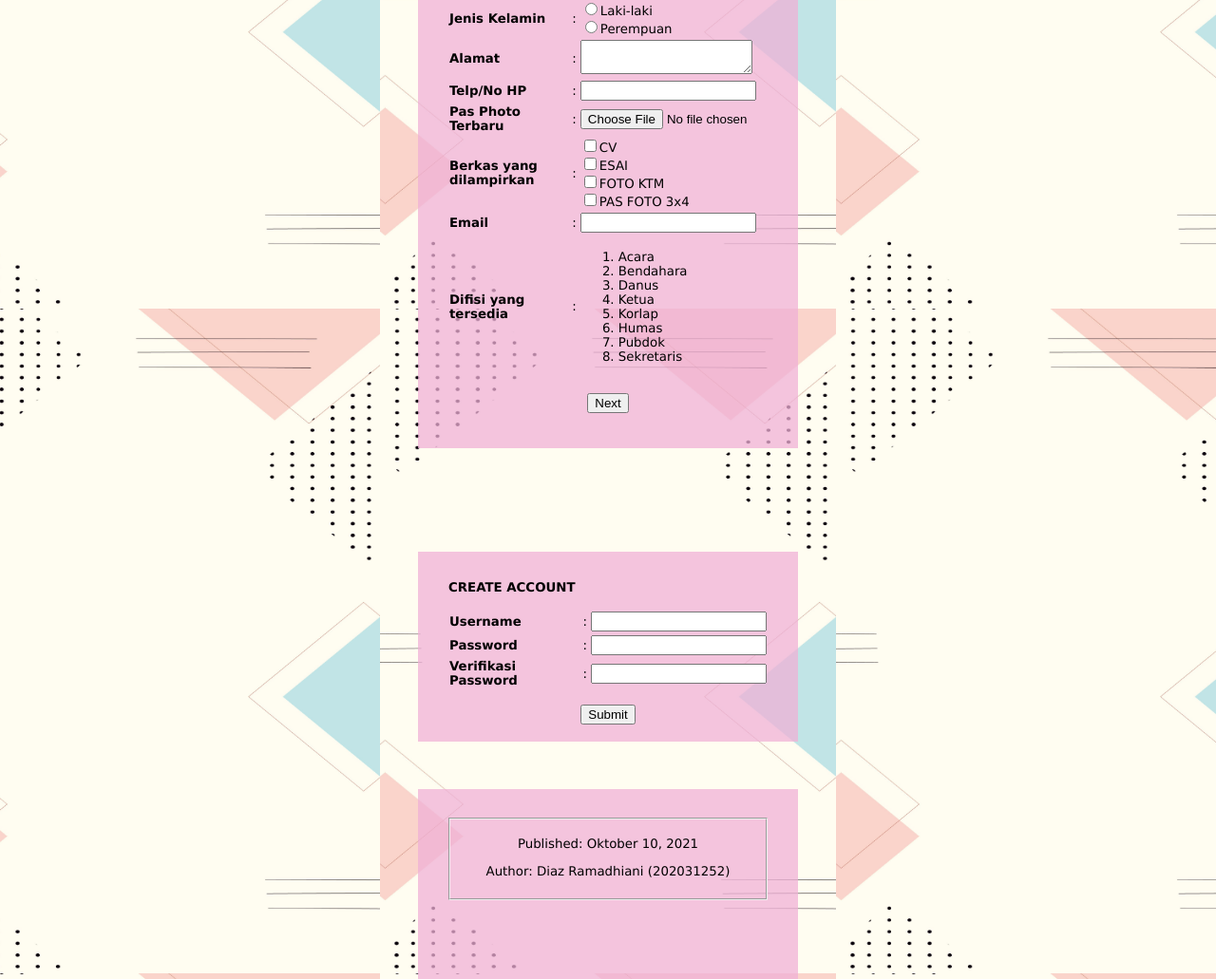
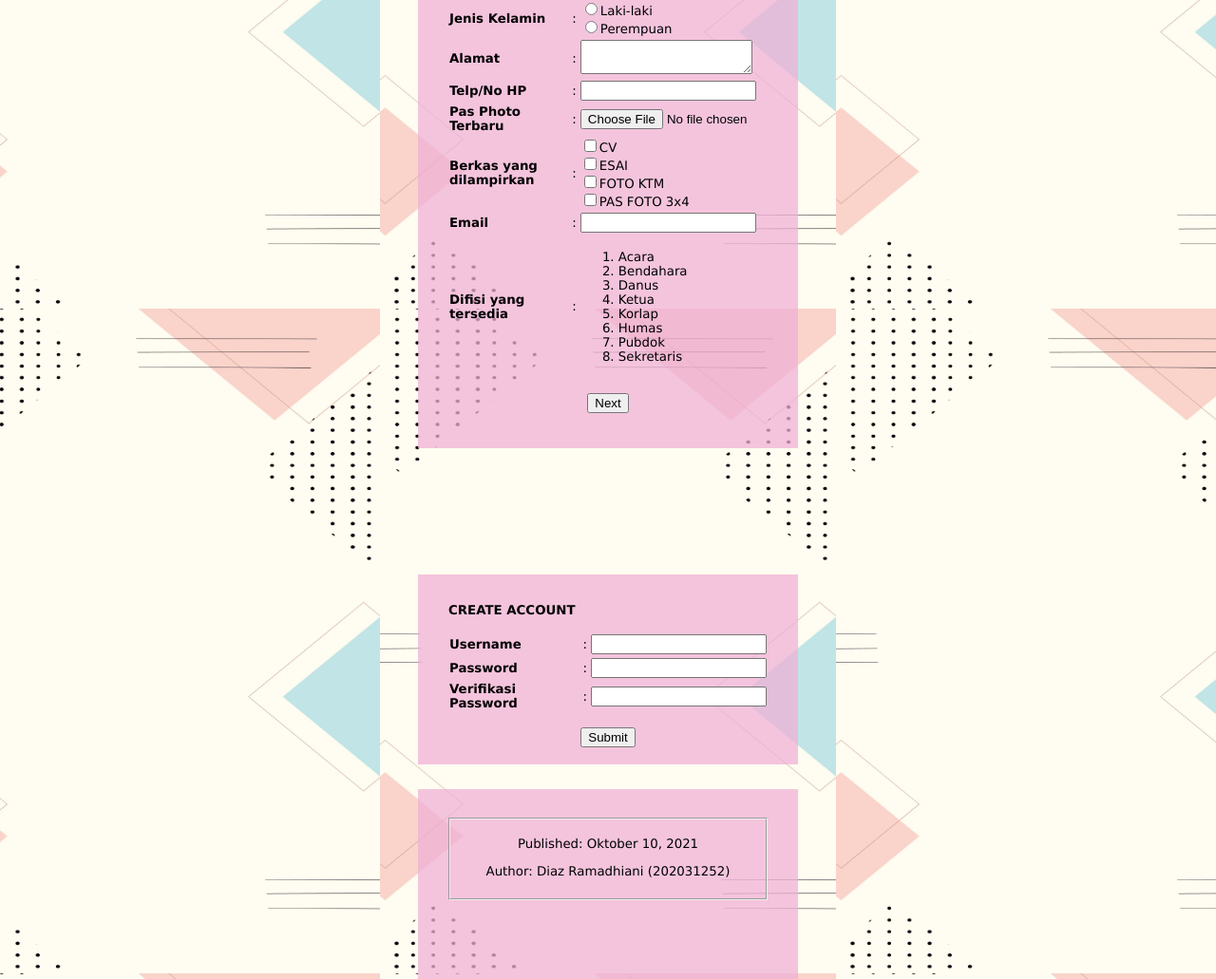
Before and after one commit to diradhn/diradhn.github.io, a plain HTML site: page Register.html in a window 1280 px wide. Shown: the part 375-1406 px from the top of the page at 95% size. Drawn offline with Linux system fonts and the light colour scheme.

Commit message:
Update styler.css

```diff
--- a/styler.css
+++ b/styler.css
@@ -38,7 +38,7 @@ body{
     height: 200px;
     background: rgba(241, 177, 215, 0.733);
     color: rgb(0, 0, 0);
-    top: 132%;
+    top: 135%;
     left: 50%;
     position: absolute;
     box-sizing: border-box;
```
